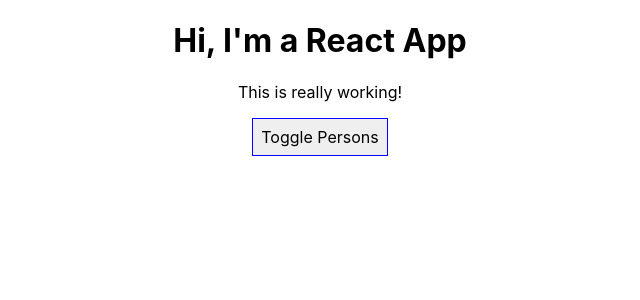
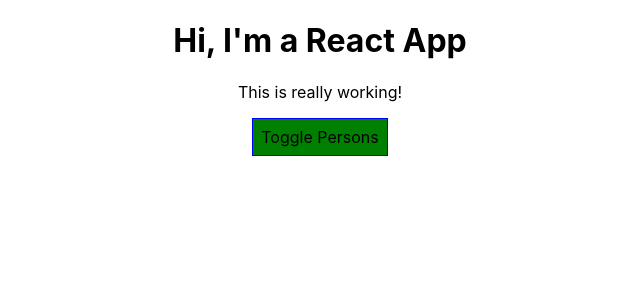
Before and after one commit to thanhthao993/react-udemy, a React (Create React App) app in the folder react-complete-guide/: page / in a window 1280 px wide. Shown: the top 300 px of the page, without its empty margins (320-960 px from the left). Built offline with nearby package versions, Linux system fonts and the light colour scheme.

Commit message:
Styling React Components & Elements

```diff
--- a/react-complete-guide/package.json
+++ b/react-complete-guide/package.json
@@ -3,6 +3,7 @@
   "version": "0.1.0",
   "private": true,
   "dependencies": {
+    "radium": "^0.25.0",
     "react": "^16.5.2",
     "react-dom": "^16.5.2",
     "react-scripts": "2.0.4"
--- a/react-complete-guide/src/App.css
+++ b/react-complete-guide/src/App.css
@@ -30,3 +30,11 @@
     transform: rotate(360deg);
   }
 }
+
+.red{
+  color: red;
+}
+
+.bold{
+  font-weight: bold;
+}
--- a/react-complete-guide/src/App.js
+++ b/react-complete-guide/src/App.js
@@ -65,7 +65,7 @@
 
   render() {
     const style = {
-      backgroudColor: 'white',
+      backgroundColor: 'green',
       font: 'inherit',
       border: '1px solid blue',
       padding: '8px',
@@ -95,12 +95,25 @@
           </Person> */}
         </div>
       );
+
+      style.backgroundColor = 'red';
     }
+
+    //let classes = ['red','bold'].join(' ');
+
+    const classes = [];
+    if(this.state.persons.length <= 2){
+      classes.push('red'); // classes = ['red'];
+    }
+    if(this.state.persons.length <= 1){
+      classes.push('bold'); // classes = ['red','bold']
+    }
+
 
     return (
       <div className="App">
         <h1>Hi, I'm a React App</h1>
-        <p>This is really working!</p>
+        <p className={classes.join(' ')}>This is really working!</p>
         <button style={style} onClick={this.togglePersonsHandler}>Toggle Persons</button>
         {persons}
       </div>
--- a/react-complete-guide/src/Person/Person.js
+++ b/react-complete-guide/src/Person/Person.js
@@ -1,5 +1,5 @@
 import React from 'react';
-import './Person.css'
+import './Person.css';
 
 const person = (props) => {
     return(
```
Also changed, not shown: 1 other file (tests, documents, lock files or other folders).
